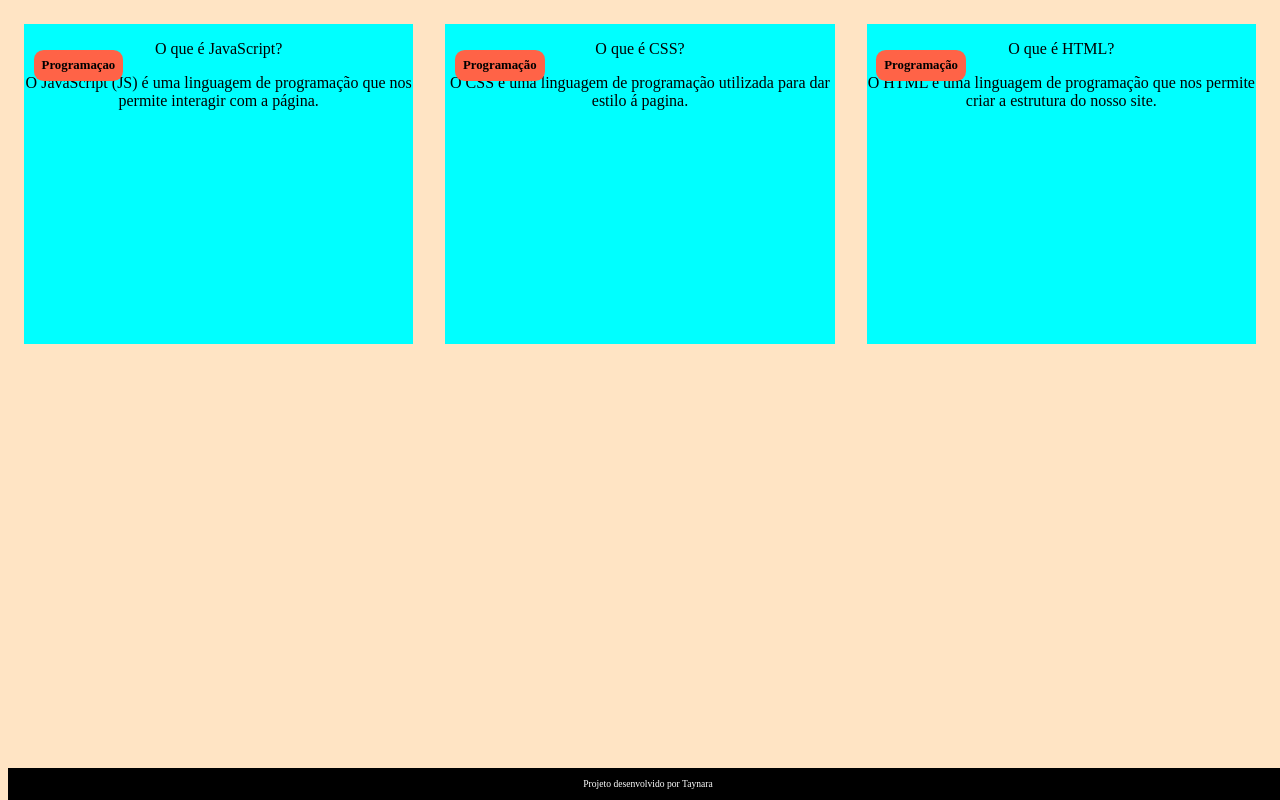
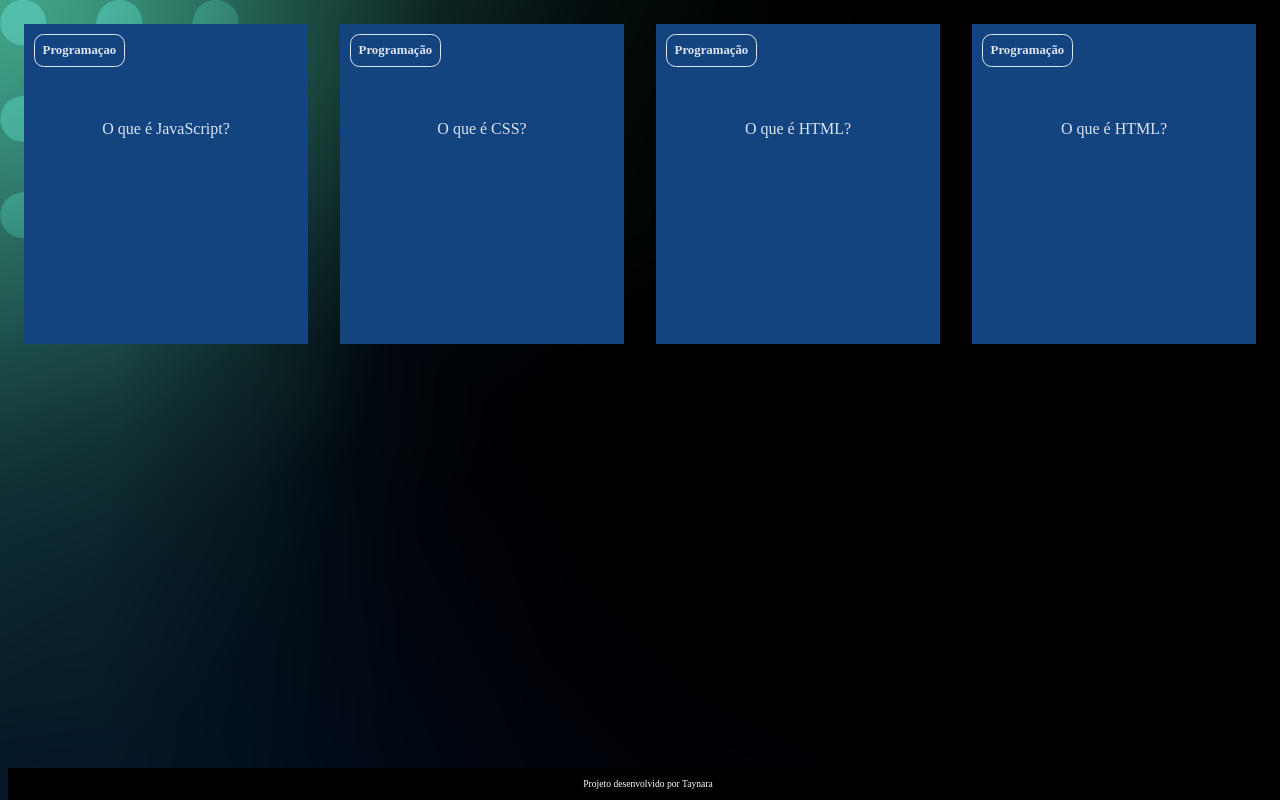
Before and after one commit to taynarabrustolin/Ferramenta-de-estudos--Taynara, a plain HTML site: page index.html in a window 1280 px wide. Drawn offline with Linux system fonts and the light colour scheme; a web font is replaced by a local one.

Commit message:
iniciamos a aula 6

```diff
--- a/assets/style.css
+++ b/assets/style.css
@@ -1,15 +1,21 @@
+:root {
+    --text-color: #DBE4EF;
+    --card-front-color: #144480;
+    --card-back-color: #00F4BF;
+}
+
 body {
-    background-color: bisque;
+    background: url(../bg-desktop.webp);
     font-family: Bai Jamjuree;
+
 }
 
 #container {
- display:flex ;
+    display: flex;
 }
 
 .cartao {
     margin: 1rem 1rem;
-  background-color: aqua;
     height: 20rem;
     flex-grow: 1;
     flex-basis: calc(33% - 6rem);
@@ -18,29 +24,67 @@ body {
 .cartao__conteudo {
     text-align: center;
     height: 100%;
+    background-color: var(--card-front-color);
+    transform-style: preserve-3d;
+    transition: transform 300ms ease-in-out;
 }
 
 .cartao__conteudo h3 {
-    background-color: tomato;
+    color: var(--text-color);
+    border: 1px solid var(--text-color);
     text-align: left;
     padding: 0.5rem;
     position: absolute;
     margin: 0.6rem;
     border-radius: 0.6rem;
     font-size: 1vw;
+    backface-visibility: hidden;
+}
+
+.cartao__conteudo__pergunta p {
+    color: var(--text-color);
+    font-weight: 500;
+}
+
+.cartao__conteudo__resposta p {
+    color: var(--card-back-color);
+    font-weight: 700;
+}
+
+.cartao:hover .cartao__conteudo {
+    transform: rotateY(180deg);
+}
+
+.cartao__conteudo__pergunta,
+.cartao__conteudo__resposta {
+    backface-visibility: hidden;
+    position: absolute;
+    height: 100%;
+    width: 100%;
+
+}
+
+.cartao__conteudo__resposta {
+    transform: rotateY(180deg);
+}
+
+.cartao__conteudo p {
+    margin-top: 1rem;
+    padding: 2rem;
+    margin-top: 4rem;
 }
 
 footer {
     background-color: black;
     color: white;
-    bottom:0;
-    position:fixed;
-    width:100%;
-    height:2rem;
+    bottom: 0;
+    position: fixed;
+    width: 100%;
+    height: 2rem;
 }
 
-    footer p{
+footer p {
     text-align: center;
     font-size: 0.6rem;
-    margin-top: 0,5rem;
+    margin-top: 0, 5rem;
 }
--- a/index.html
+++ b/index.html
@@ -19,18 +19,19 @@
 <body>
     <main>
         <section id="container">
+
             <article class="cartao">
-            <div class="cartao__conteudo">
-                <h3>Programaçao</h3>
-                <div class="cartao__conteudo_pergunta">
-                    <p> O que é JavaScript? </p>
-                    <div class="cartao__conteudo_resposta">
+                <div class="cartao__conteudo">
+                    <h3>Programaçao</h3>
+                    <div class="cartao__conteudo__pergunta">
+                        <p> O que é JavaScript? </p>
+                    </div>
+                    <div class="cartao__conteudo__resposta">
                         <p> O JavaScript (JS) é uma linguagem de programação que nos permite interagir com a página.
                         </p>
 
                     </div>
                 </div>
-            </div>
             </article>
 
             <article class="cartao">
@@ -43,7 +44,6 @@
                         <p>O CSS é uma linguagem de programação utilizada para dar estilo á pagina.</p>
                     </div>
                 </div>
-                <div>
             </article>
 
             <article class="cartao">
@@ -53,7 +53,21 @@
                         <p>O que é HTML?</p>
                     </div>
                     <div class="cartao__conteudo__resposta">
-                        <p>O HTML é uma linguagem de programação que nos permite criar a estrutura do nosso site.</p>
+                        <p>O HTML é uma linguagem de programação que nos permite criar a estrutura do nosso site.
+                        </p>
+                    </div>
+                </div>
+            </article>
+
+            <article class="cartao">
+                <div class="cartao__conteudo">
+                    <h3> Programação </h3>
+                    <div class="cartao__conteudo__pergunta">
+                        <p>O que é HTML?</p>
+                    </div>
+                    <div class="cartao__conteudo__resposta">
+                        <p>O HTML é uma linguagem de programação que nos permite criar a estrutura do nosso site.
+                        </p>
                     </div>
                 </div>
             </article>
```
Also changed, not shown: bg-desktop.webp (added). Lines whose indentation alone changed are shown as unchanged.
